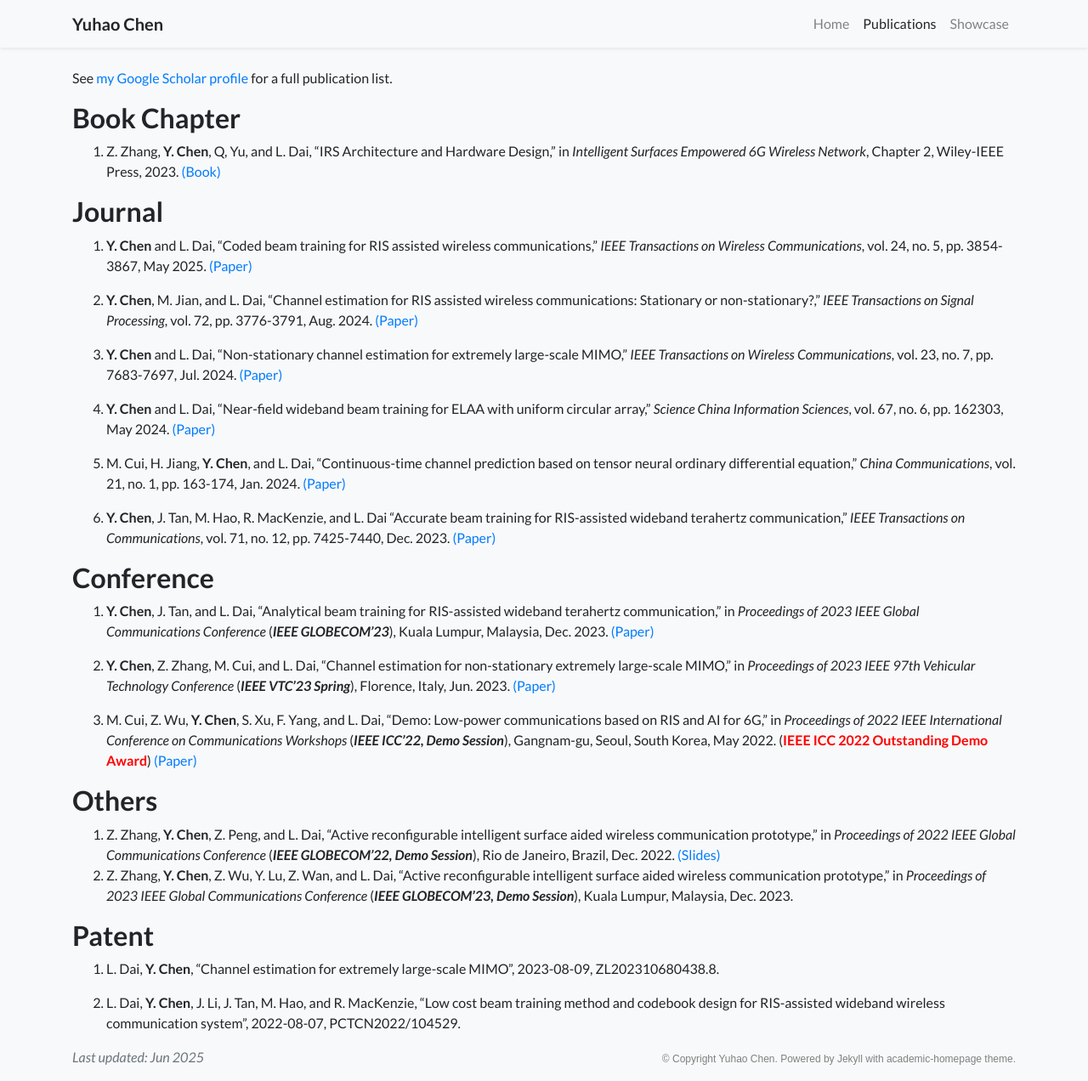
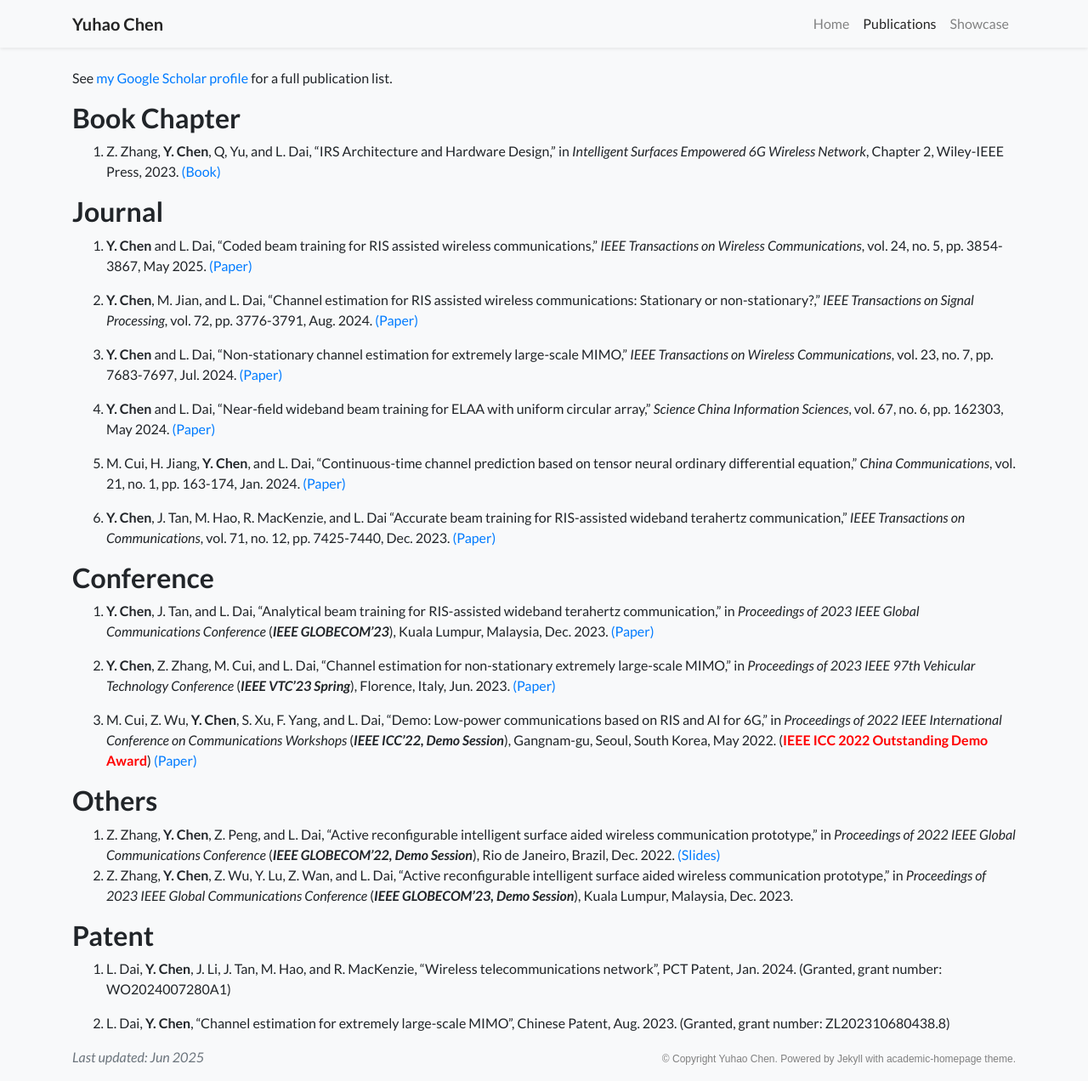
Before and after one commit to YuhaoChen-Homepage/YuhaoChen-Homepage.github.io, a Jekyll site: the page built from publications.md, in a window 1280 px wide and 1272 px high. Shown: the whole window at 85% size. Built offline with Jekyll 4.4.1, drawn with Linux system fonts in a browser that asks for light colours; nearby versions of some CDN libraries; a style sheet for code colours, icons or effects is not loaded.

Commit message:
pub update

```diff
--- a/publications.md
+++ b/publications.md
@@ -67,6 +67,6 @@ See <a href="https://scholar.google.com/citations?user=b7rFzfgAAAAJ&hl=en">my Go
 
 ## Patent
 
-1. L. Dai, **Y. Chen**, “Channel estimation for extremely large-scale MIMO”, 2023-08-09, ZL202310680438.8.
+1. L. Dai, **Y. Chen**, J. Li, J. Tan, M. Hao, and R. MacKenzie, “Wireless telecommunications network”, PCT Patent, Jan. 2024. (Granted, grant number: WO2024007280A1)
 
-1. L. Dai, **Y. Chen**, J. Li, J. Tan, M. Hao, and R. MacKenzie, “Low cost beam training method and codebook design for RIS-assisted wideband wireless communication system”, 2022-08-07, PCTCN2022/104529.
+1. L. Dai, **Y. Chen**, “Channel estimation for extremely large-scale MIMO”, Chinese Patent, Aug. 2023. (Granted, grant number: ZL202310680438.8)
```
